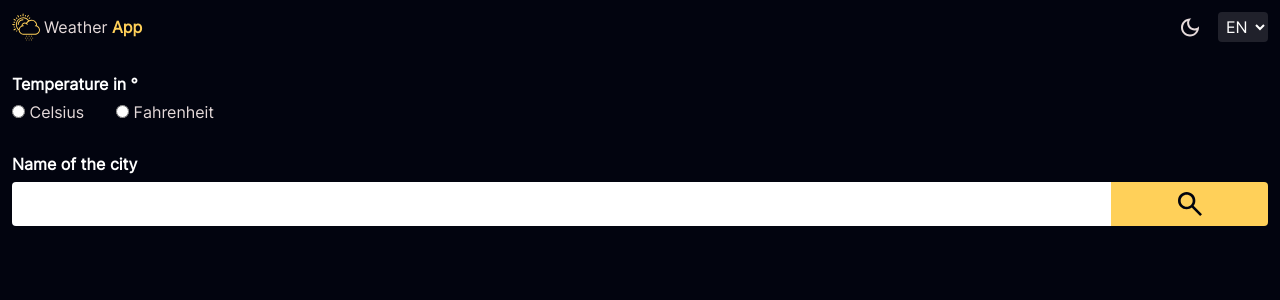
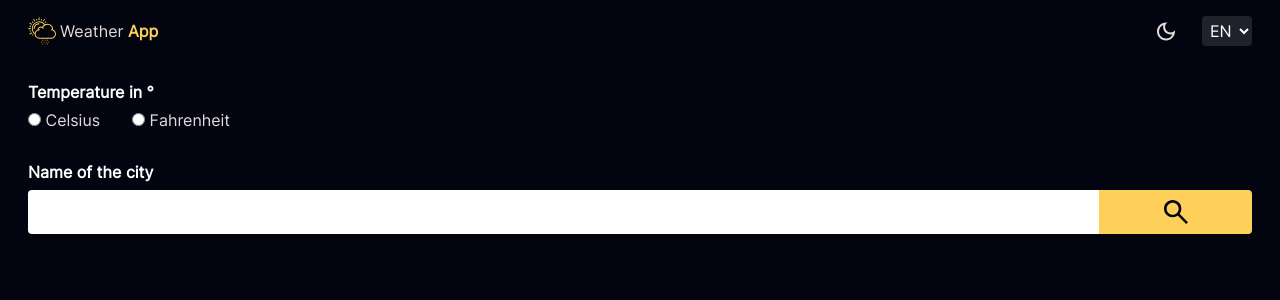
Before and after one commit to ToniMaunde/another-weather-forecast-app, a React (Vite) app: page / in a window 1280 px wide. Shown: the top 300 px of the page. Built offline with nearby package versions, Linux system fonts and the light colour scheme.

Commit message:
style: adjust padding

```diff
--- a/src/App.tsx
+++ b/src/App.tsx
@@ -141,7 +141,7 @@ function App() {
   return (
     <main className="w-full h-full m-0 p-0 flex flex-col bg-dark">
       <Navbar />
-      <form className="mt-4 px-3 flex flex-col">
+      <form className="mt-4 px-7 flex flex-col">
         <div className="mb-6">
           <p className="text-light font-semibold">Temperature in °</p>
           <div className="flex space-x-8">
--- a/src/components/Navbar.tsx
+++ b/src/components/Navbar.tsx
@@ -5,13 +5,13 @@ import LanguageSwitcher from "./LanguageSwitcher";
 
 export default function Navbar() {
   return (
-    <nav className="p-3 flex items-center">
+    <nav className="py-4 px-7 flex items-center">
       <div className="flex text-secondary items-center">
         <Icon {...logoIcon} customClasses="mr-1 flex-shrink-0 w-7 h-auto fill-primary"/>
         Weather&nbsp;<span className="font-semibold text-primary">App</span>
       </div>
 
-      <ModeToggler classes="ml-auto mr-4 cursor-pointer" />
+      <ModeToggler classes="ml-auto mr-6 cursor-pointer" />
 
       <LanguageSwitcher />
     </nav>
```
